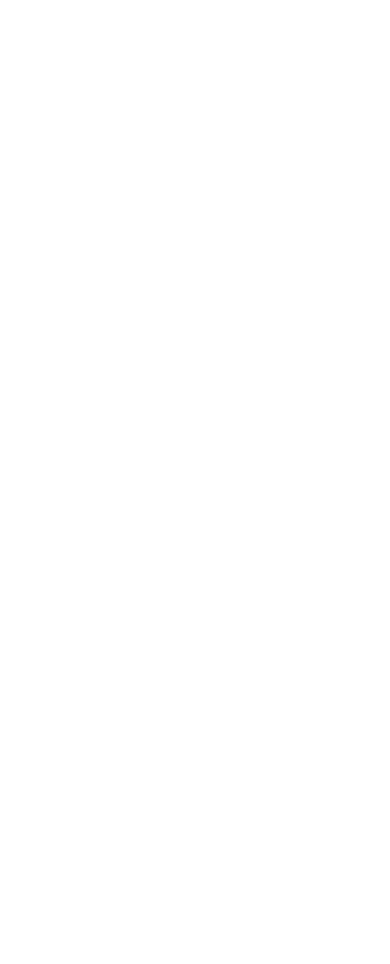
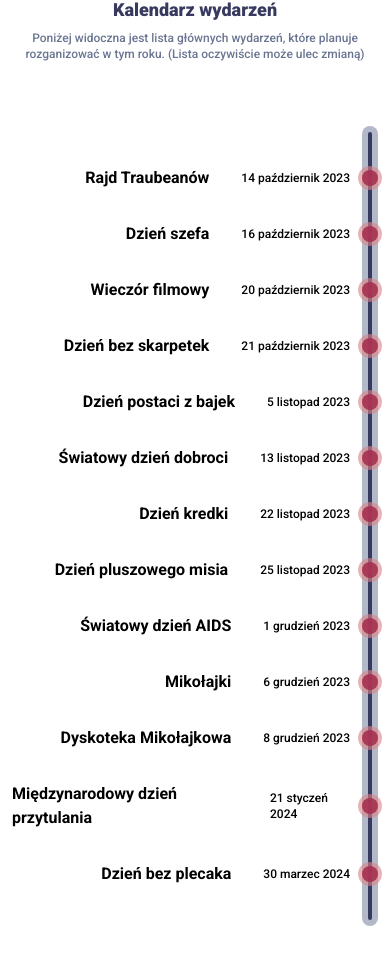
Before and after one commit to Mixeronix/Election-Bartosz-Wiaderek, a Next.js app: page / in a window 390 px wide. Shown: the part 3935-4899 px from the top of the page. Before the commit the page ends 3851 px from the top, so only its background shows below. Built offline with nearby package versions, Linux system fonts and the light colour scheme.

Commit message:
New person, calendar

```diff
--- /dev/null
+++ b/app/calendarContainer.tsx
@@ -0,0 +1,93 @@
+import { Roboto } from "next/font/google";
+const robotoFont500 = Roboto({
+	weight: "500",
+	subsets: ["latin"],
+});
+
+const robotoFont700 = Roboto({
+	weight: "700",
+	subsets: ["latin"],
+});
+
+export default function CalendarContainer() {
+	const events: { name: string; date: Date }[] = [
+		{
+			name: "Wieczór filmowy",
+			date: new Date("2023-10-20"),
+		},
+		{
+			name: "Rajd Traubeanów",
+			date: new Date("2023-10-14"),
+		},
+		{
+			name: "Dzień bez plecaka",
+			date: new Date("2024-03-30"),
+		},
+		{
+			name: "Dzień szefa",
+			date: new Date("2023-10-16"),
+		},
+		{
+			name: "Dzień bez skarpetek",
+			date: new Date("2023-10-21"),
+		},
+		{
+			name: "Dzień postaci z bajek",
+			date: new Date("2023-11-5"),
+		},
+		{
+			name: "Światowy dzień dobroci",
+			date: new Date("2023-11-13"),
+		},
+		{
+			name: "Dzień kredki",
+			date: new Date("2023-11-22"),
+		},
+		{
+			name: "Dzień pluszowego misia",
+			date: new Date("2023-11-25"),
+		},
+		{
+			name: "Światowy dzień AIDS",
+			date: new Date("2023-12-1"),
+		},
+		{
+			name: "Mikołajki",
+			date: new Date("2023-12-6"),
+		},
+		{
+			name: "Międzynarodowy dzień przytulania",
+			date: new Date("2024-1-21"),
+		},
+		{
+			name: "Dyskoteka Mikołajkowa",
+			date: new Date("2023-12-8"),
+		},
+	];
+	const months = ["styczeń", "luty", "marzec", "kwiecień", "maj", "czerwiec", "lipiec", "sierpień", "wrzesień", "październik", "listopad", "grudzień"];
+
+	return (
+		<div className="flex flex-col gap-y-8 md:gap-y-12 lg:gap-y-16 sm:gap-y-20 w-full items-end max-w-screen-lg py-10 relative">
+			{events
+				.sort(function (a, b) {
+					return a.date.getTime() - b.date.getTime();
+				})
+				.map((event, i) => (
+					<div className="w-full flex flex-row-reverse items-center gap-x-3" key={i}>
+						<div className="w-6 h-6 z-10 p-1 -m-1 rounded-full bg-Pink/60">
+							<div className="w-4 h-4 rounded-full bg-Purple/90"> </div>
+						</div>
+						<p className={`text-xs sm:text-base md:text-lg xs:text-sm ${robotoFont500.className}`}>
+							{event.date.getDate()} {months[event.date.getMonth()]} {event.date.getFullYear()}
+						</p>
+
+						<h2 className={`text-base sm:text-xl md:text-2xl xs:text-lg me-5 sm:me-10 md:me-16 lg:me-20 ${robotoFont700.className}`}>{event.name}</h2>
+					</div>
+				))}
+
+			<div className="absolute top-0 right-0 h-full w-4 p-1.5 bg-Gray/50 rounded-xl">
+				<div className="h-full w-1 bg-Black rounded-lg"></div>
+			</div>
+		</div>
+	);
+}
--- a/app/page.tsx
+++ b/app/page.tsx
@@ -3,6 +3,7 @@ import Image from "next/image";
 import IdeasContainer from "./ideasContainer";
 import OtherIdeasContainer from "./otherIdeasContainer";
 import PeopleContainer from "./peopleContainer";
+import CalendarContainer from "./calendarContainer";
 
 const robotoFont900 = Roboto({
 	weight: "900",
@@ -113,6 +114,17 @@ export default function Home() {
 				</div>
 				<Image src="/wave-4.svg" width="1920" height="100" alt="" className="object-contain w-full scale-x-105" />
 			</div>
+
+			<div id="kalendarz" className="bg-White w-full flex flex-col items-center py-10 md:py-16 lg:py-20 gap-y-16 sm:gap-y-20 md:gap-y-40 px-3 sm:px-5 md:px-8 lg:px-12">
+				<div className="flex flex-col items-center gap-y-1.5 text-center">
+					<h1 className={`text-Red lg:text-3xl xl:text-4xl text-lg xs:text-xl sm:text-2xl md:text-3xl text-Black ${robotoFont900.className}`}>Kalendarz wydarzeń</h1>
+					<p className={`xl:text-xl text-xs xs:text-sm sm:text-base max-w-lg md:text-lg lg:text-xl text-center md:max-w-xl text-Gray ${robotoFont500.className}`}>
+						Poniżej widoczna jest lista głównych wydarzeń, które planuje rozganizować w tym roku. (Lista oczywiście może ulec zmianą)
+					</p>
+				</div>
+
+				<CalendarContainer />
+			</div>
 		</main>
 	);
 }
--- a/app/peopleContainer.tsx
+++ b/app/peopleContainer.tsx
@@ -26,6 +26,7 @@ export default function PeopleContainer() {
 		{ name: "Krzysztof Dziubiński", class: "2c" },
 		{ name: "Błażej Kołodziejski", class: "2c" },
 		{ name: "Olek Gałka", class: "2c" },
+		{ name: "Staś Rogowski", class: "2c" },
 		{ name: "Oskar Lewicki", class: "2c" },
 		{ name: "Tymon Drabiński", class: "2c" },
 		{ name: "Paulina Podsiadlik", class: "2e" },
```
